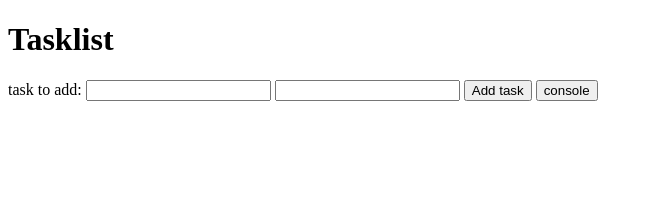
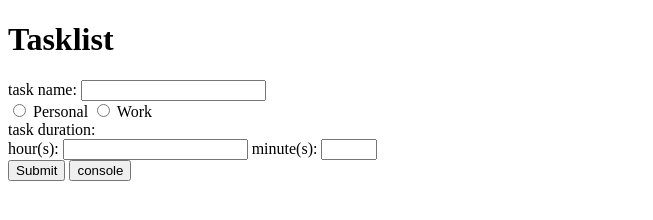
Before and after one commit to FirewallFugitive/Portfolio, a plain HTML site: page index.html in a window 1280 px wide. Shown: the whole page, without its empty margins (0-653 px from the left). Drawn offline with Linux system fonts and the light colour scheme.

Commit message:
Form validation, arrow fucntion
formulier validatie toegevoegd en functie van createTask hieraan gekoppeld. Ook input verandert zodat er 2 categorieen zijn en ook date de duration van een task kan worden meegegeven. Arrow function toegepast op functie bij berekening totale duration

```diff
--- a/index.html
+++ b/index.html
@@ -7,11 +7,25 @@
 </head>
 <body>
     <h1>Tasklist</h1>
-    <label id="tasklbl">task to add:</label>
-    <input type="text" name="task" id="taskInput">
-    <input type="text" name="cat" id="catInput">
-    <button id="taskbtn">Add task</button>
-    <button id="btn2">console</button>
+    <form id="taskForm" onsubmit="validateForm(); return false">
+        <label id="namelbl">task name:</label>
+        <input type="text" name="task" id="taskInput">
+        <br>
+        <input type="radio" id="personalRadio" name="taskType" value="personal">
+        <label for="personal">Personal</label>
+        <input type="radio" id="workRadio" name="taskType" value="work">
+        <label for="work">Work</label>
+        <br>
+        <label id="durationlbl">task duration:</label>
+        <br>
+        <label id="hourlbl">hour(s):</label>
+        <input type="number" id="hourInput" min="0">
+        <label id="minlbl">minute(s):</label>
+        <input type="number" id="minInput" min="0" max="59">
+        <br>
+        <input type="submit" value="Submit">
+        <button id="btn2">console</button>
+    </form>
     <div id="tasksDiv"></div>
     <script src="script.js"></script>
 </body>
--- a/script.js
+++ b/script.js
@@ -4,20 +4,44 @@ const creater = "Lucas Moons";
 console.log(`${creater} = de creater van dit portfolio`);
 let tasks = [];
 let button = document.getElementById("taskbtn")
-let btn2 = document.getElementById("btn2")
 let name;
 let categorie;
-button.addEventListener('click',function(){
-    let task = {
-        name: document.getElementById("taskInput").value,
-        categorie: document.getElementById("catInput").value
+let duration;
+btn2.addEventListener('click',function(){
+    console.log(...tasks);
+    totalDuration();
+})
+function validateForm() {
+    let x = document.forms["taskForm"]["taskInput"].value;
+    if (x == "") {
+      alert("Name must be filled out");
+      return false;
     }
-    let {name,categorie} = task;
-    tasks.push(task)
-    let p = document.createElement("p")
-    p.innerHTML = `- ${task.name} Categorie: ${task.categorie}`
-    document.getElementById("tasksDiv").appendChild(p)
-})
-btn2.addEventListener('click',function(){
-    console.log(...tasks)
-})
+    else{
+        let task = {
+            name: document.getElementById("taskInput").value,
+            categorie: document.querySelector("input[name='taskType']:checked").value,
+            duration: document.getElementById("hourInput").value + ":" +document.getElementById("minInput").value
+        }
+        let {name,categorie,duration} = task;
+        tasks.push(task)
+        let p = document.createElement("p")
+        p.innerHTML = `- ${task.name} Categorie: ${task.categorie} Duration ${task.duration}`
+        document.getElementById("tasksDiv").appendChild(p)
+    }
+  }
+
+let Duration = (h,m) => {
+    let result = (h*60)+m;
+    return result;
+}
+
+function totalDuration(){
+    let total = 0;
+    for(let i = 0; i < tasks.length; i++){
+        let time = tasks[i].duration;
+        const timeArray = time.split(":");
+        total += Duration(parseInt(timeArray[0]), parseInt(timeArray[1]));
+    }
+    console.log(total);
+}
```
